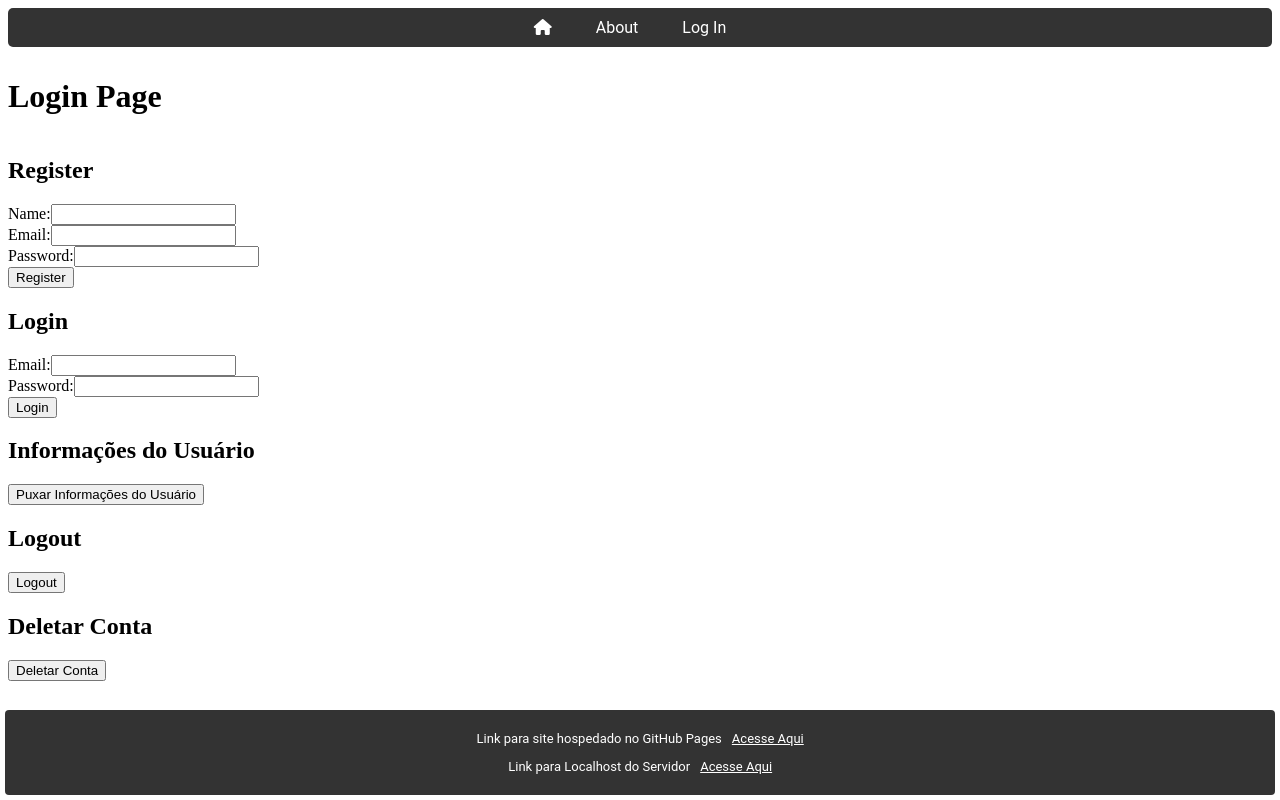
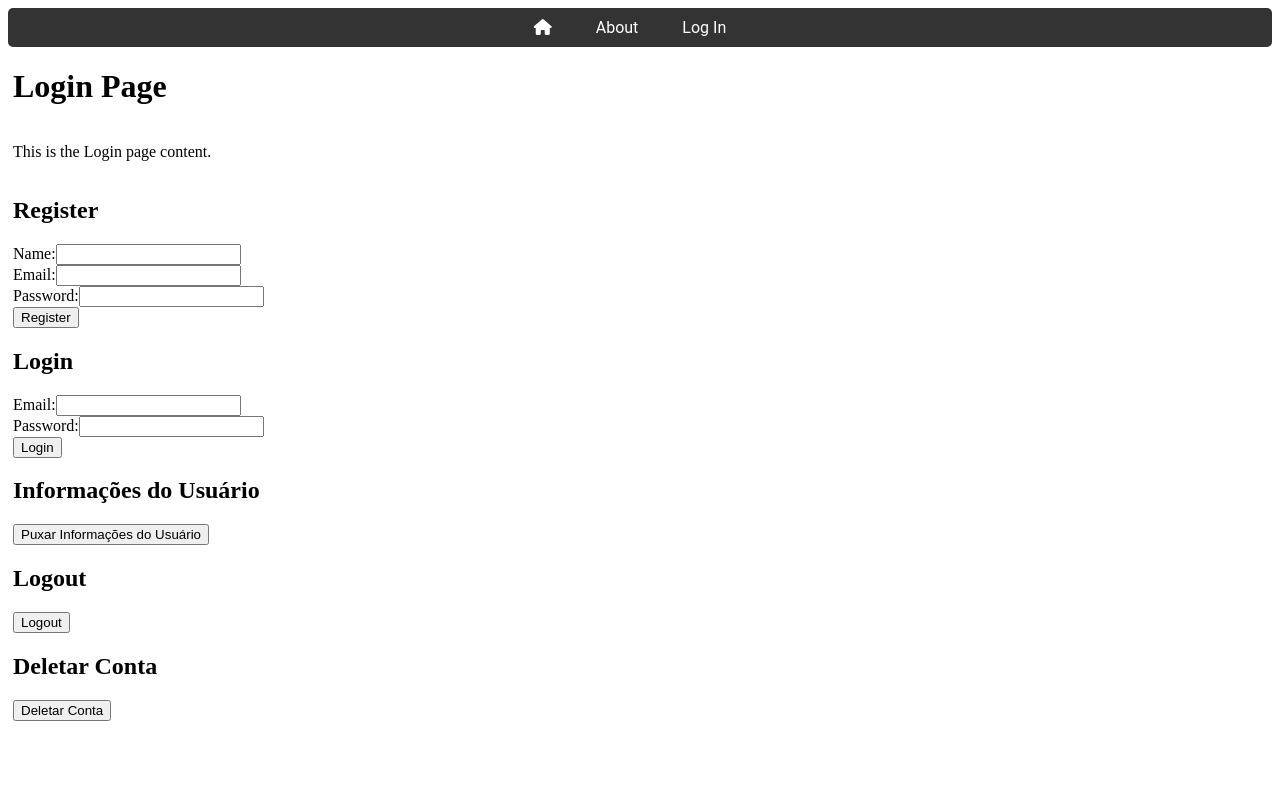
Before and after one commit to jonasonias/AnaliseAcoes, a React (Create React App) app in the folder Frontend/: page /login in a window 1280 px wide. Shown: the top 800 px of the page. Built offline with nearby package versions, Linux system fonts and the light colour scheme.

Commit message:
Margens OK

```diff
--- a/Frontend/src/App.js
+++ b/Frontend/src/App.js
@@ -8,6 +8,7 @@ import AboutPage from './pages/AboutPage';
 import LoginPage from './pages/LoginPage';
 import Footer from './components/Footer';
 import { AuthProvider } from './contexts/AuthContext'; // Importe o provedor de contexto de autenticação
+import './styles/General.css';
 
 const App = () => {
   return (
--- a/Frontend/src/components/Navbar.js
+++ b/Frontend/src/components/Navbar.js
@@ -1,6 +1,6 @@
 import React from 'react';
 import { Link } from 'react-router-dom';
-import '../styles/Navbar.css'; // Atualize o caminho de importação
+import '../styles/Navbar.css';
 
 const Navbar = () => {
   return (
--- a/Frontend/src/pages/AboutPage.js
+++ b/Frontend/src/pages/AboutPage.js
@@ -1,15 +1,16 @@
-// AboutPage.js
 import React from 'react';
-import SumForm from '../components/SumForm'; // Importe o componente SumForm
+import SumForm from '../components/SumForm';
 
 const AboutPage = () => {
   return (
-    <div>
+    <div className="page-container">
+
       <h1>About Page</h1>
+
       <p>This is the About page content.</p>
 
-      {/* Renderize o componente SumForm dentro do conteúdo da página About */}
       <SumForm />
+
     </div>
   );
 };
--- a/Frontend/src/pages/HomePage.js
+++ b/Frontend/src/pages/HomePage.js
@@ -1,11 +1,13 @@
-// HomePage.js
 import React from 'react';
 
 const HomePage = () => {
   return (
-    <div>
+    <div className="page-container">
+
       <h1>Home Page</h1>
-      {/* Inclua aqui o SumForm ou qualquer outro conteúdo */}
+
+      <p>This is the Home page content.</p>
+
     </div>
   );
 };
--- a/Frontend/src/pages/LoginPage.js
+++ b/Frontend/src/pages/LoginPage.js
@@ -4,19 +4,21 @@ import LoginForm from '../components/LoginForm';
 import UserInfo from '../components/UserInfo';
 import Logout from '../components/Logout';
 import DeleteAccount from '../components/DeleteAccount';
-import '../styles/General.css';
 
 const LoginPage = () => {
     return (
-        <div className="inicio-pagina">
+        <div className="page-container">
+
             <h1>Login Page</h1>
-            <div className="inicio-content">
-                <RegisterForm />
-                <LoginForm />
-                <UserInfo />
-                <Logout />
-                <DeleteAccount />
-            </div>
+
+            <p>This is the Login page content.</p>
+
+            <RegisterForm />
+            <LoginForm />
+            <UserInfo />
+            <Logout />
+            <DeleteAccount />
+
         </div>
     );
 };
--- a/Frontend/src/styles/Footer.css
+++ b/Frontend/src/styles/Footer.css
@@ -5,11 +5,11 @@
     color: white;
     padding: 8px;
     text-align: center;
-    position: fixed; /* Fixar o footer na parte inferior */
+    position: static; /* Fixar o footer na parte inferior */
     left: 5px;
     right: 5px;
     bottom: 5px;
-    width: 98%;
+    width: 99%;
     border-radius: 4px;
     font-family: 'Roboto', sans-serif; /* Usar a mesma fonte da navbar */
     font-size: 13px;
--- a/Frontend/src/styles/General.css
+++ b/Frontend/src/styles/General.css
@@ -1,19 +1,12 @@
-/* Estilo para o espaçador */
+.page-container {
+  min-height: 100vh; /* Defina uma altura mínima para a Page */
+  display: flex;
+  flex-direction: column;
+  align-items: left;
+  margin-left: 5px;
+  margin-bottom: 30px;
+}
+
 .spacer {
     margin-right: 10px; /* Adiciona margem à direita para criar espaço entre as palavras */
   }
-
-.inicio-pagina {
-  display: flex;
-  flex-direction: column;
-  align-items: left;
-  justify-content: flex-start; /* Alinhe o conteúdo no topo do contêiner */
-  height: 160vh; /* Defina a altura da página para preencher toda a altura da janela */
-  padding-top: 10px; /* Adicione um espaçamento superior para empurrar o conteúdo para baixo */
-  margin-top: 0;/* Remova a margem superior padrão do título */
-}
-
-.inicio-content {
-  max-height: 140vh; /* Defina a altura máxima do conteúdo para 80% da altura da janela */
-  overflow-y: auto; /* Adicione rolagem vertical quando o conteúdo exceder a altura máxima */
-}
```
